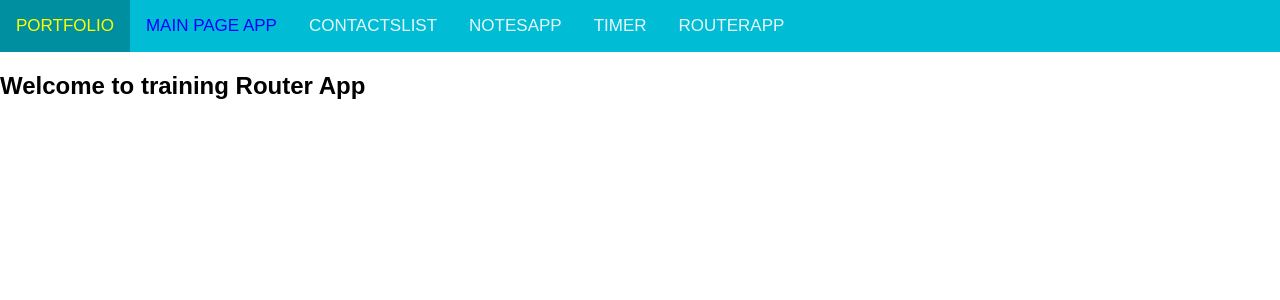
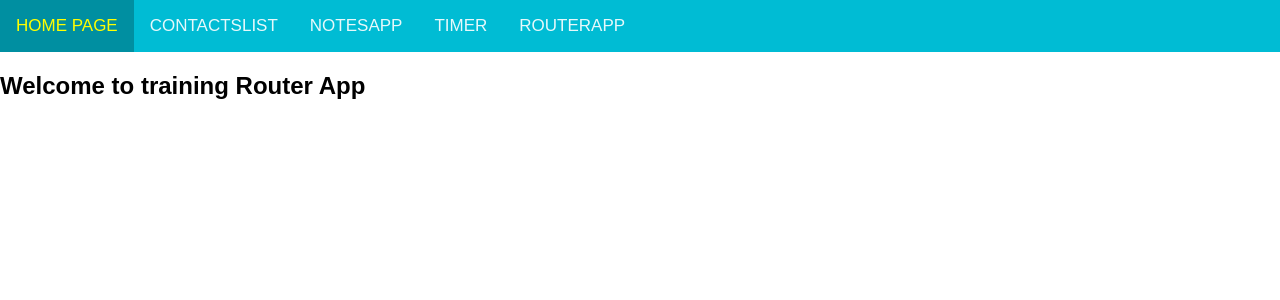
Before and after one commit to AlksAlena/test_route, a React app: page / in a window 1280 px wide. Shown: the top 300 px of the page. Built offline with nearby package versions, Linux system fonts and the light colour scheme.

Commit message:
Updated links

```diff
--- a/src/App.js
+++ b/src/App.js
@@ -15,10 +15,7 @@ export default class App extends Component {
 				<nav className="app-menu">
 					<ul className="menu-bar">
 						<li className="menu-item">
-							<Link className="menu-item-link home-link" to='/'>Portfolio</Link>
-						</li>
-						<li className="menu-item">
-							<Link className="menu-item-link main-link" to='/test_route'>Main page app</Link>
+							<Link className="menu-item-link home-link" to='/test_route'>Home page</Link>
 						</li>
 						<li className="menu-item">
 							<Link className="menu-item-link" to='/test_route/contacts'>ContactsList</Link>
--- a/src/App.less
+++ b/src/App.less
@@ -34,12 +34,6 @@ body {
   .home-link {
     color: yellow;
   }
-  .main-link {
-    color: blue;
-  }
-  .main-link:hover {
-    background-color: #e2e2e2;
-  }
   .content {
     height: 100%;
   }
```
Also changed, not shown: public/build/bundle.js.
